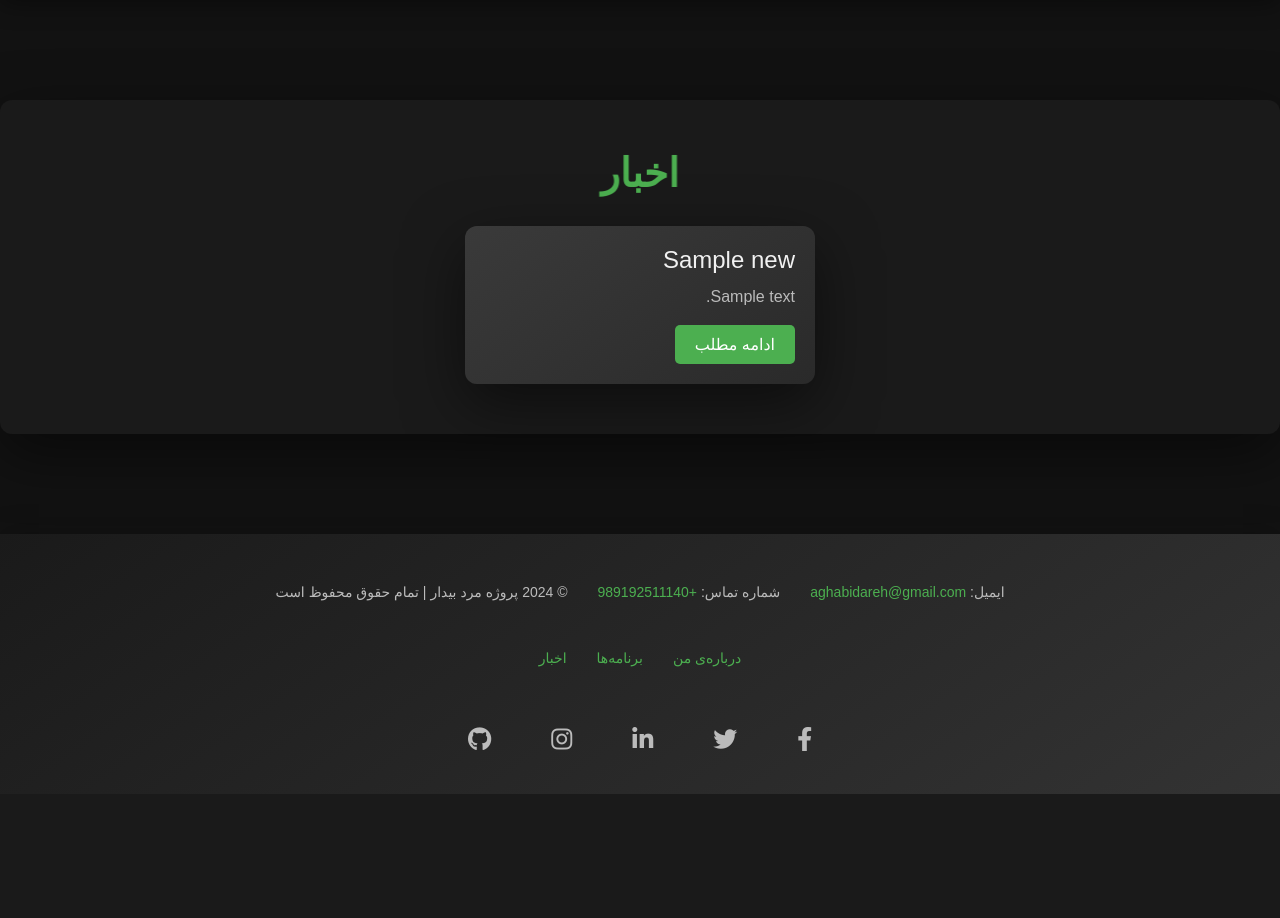
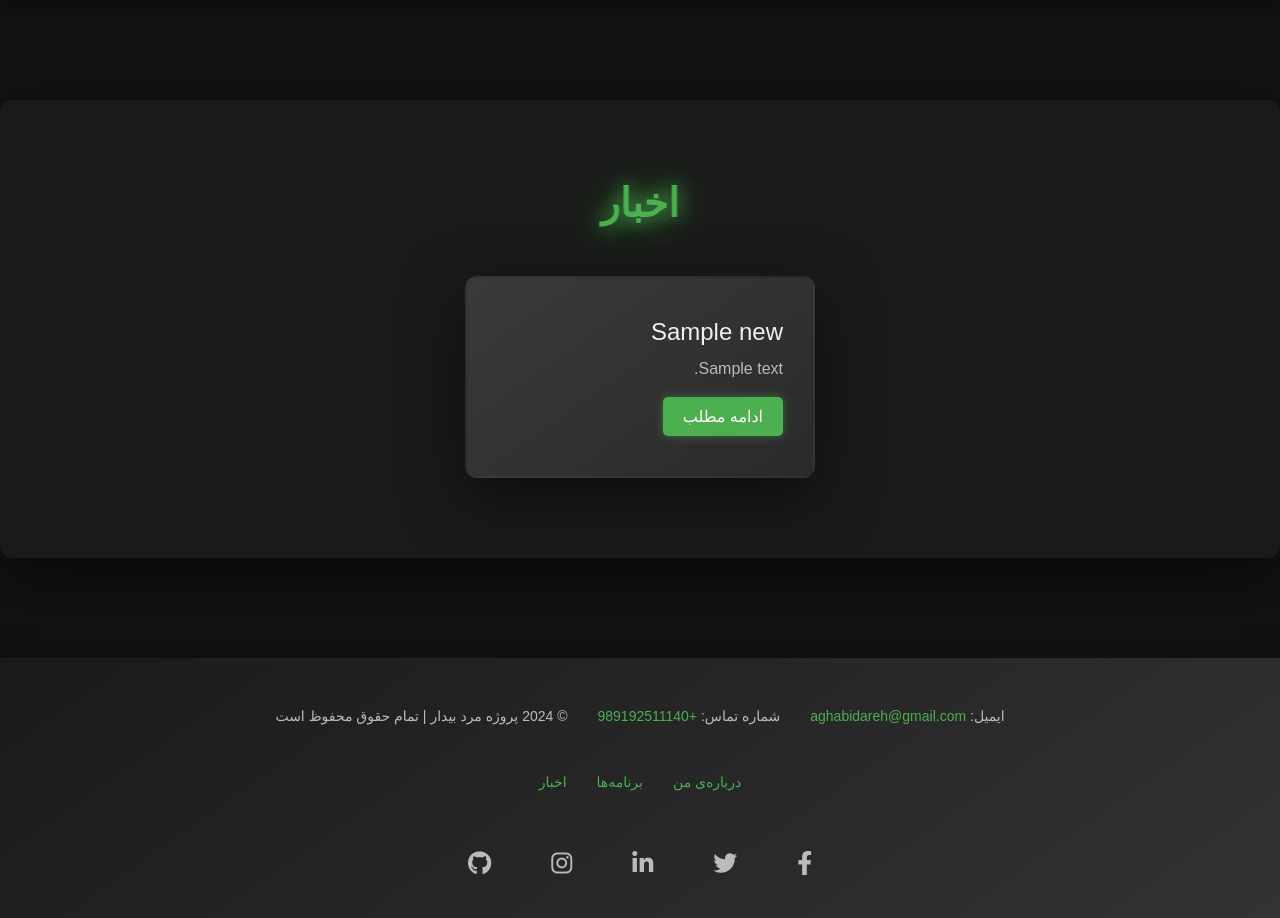
Before and after one commit to aghabidareh/AghabidarehProject, a Django app: template projects/templates/projects/news.html in a window 1280 px wide. Shown: the part 64-982 px from the top of the page. Before the commit the page ends 858 px from the top, so only its background shows below. Run offline with Django 4.2, Linux system fonts and the light colour scheme; the template is opened without the code that fills it: most values are stand-ins (such as "Sample title", 1, 10 or a date in 2020); some web fonts are replaced.

Commit message:
news-division

```diff
--- a/static/css/main.css
+++ b/static/css/main.css
@@ -400,7 +400,7 @@ footer .social-icon:hover {
 
 
 .news {
-    padding: 50px 20px;
+    padding: 80px 20px;
     text-align: center;
     background-color: #1a1a1a;
     border-radius: 12px;
@@ -415,9 +415,11 @@ footer .social-icon:hover {
 .news h2 {
     font-size: 40px;
     font-weight: 600;
-    margin-bottom: 30px;
+    margin-bottom: 50px;
     color: #4caf50;
+    text-shadow: 0 0 10px #4caf50, 0 0 20px #4caf50;
     transform: rotateY(10deg);
+    animation: neonGlow 2s infinite alternate;
 }
 
 .news-cards {
@@ -439,7 +441,28 @@ footer .social-icon:hover {
     opacity: 0;
     transform: rotateX(-20deg);
     animation: cardAppear 1s forwards;
+    position: relative;
+    overflow: hidden;
+    border: 2px solid transparent;
     background: linear-gradient(145deg, #3a3a3a, #2a2a2a);
+}
+
+.news-card::before {
+    content: '';
+    position: absolute;
+    top: -2px;
+    left: -2px;
+    right: -2px;
+    bottom: -2px;
+    background: linear-gradient(45deg, #4caf50, #81c784, #2e7d32);
+    z-index: -1;
+    border-radius: 12px;
+    opacity: 0;
+    transition: opacity 0.4s ease;
+}
+
+.news-card:hover::before {
+    opacity: 1;
 }
 
 .news-card:hover {
@@ -449,21 +472,28 @@ footer .social-icon:hover {
     background: linear-gradient(145deg, #333, #444);
 }
 
-.news-image {
+.news-image-wrapper {
     width: 100%;
     height: 200px;
     border-radius: 8px;
+    overflow: hidden;
+    position: relative;
+}
+
+.news-image {
+    width: 100%;
+    height: 100%;
     object-fit: cover;
-    margin-bottom: 15px;
-    transition: transform 0.3s ease;
+    transition: transform 0.4s ease;
 }
 
 .news-card:hover .news-image {
-    transform: scale(1.05);
+    transform: scale(1.1);
 }
 
 .news-content {
     text-align: right;
+    padding: 20px 10px;
 }
 
 .news-content h3 {
@@ -489,12 +519,14 @@ footer .social-icon:hover {
     color: white;
     text-decoration: none;
     border-radius: 5px;
-    transition: background-color 0.3s ease, transform 0.3s ease;
+    transition: background-color 0.3s ease, transform 0.3s ease, box-shadow 0.3s ease;
+    box-shadow: 0 0 10px rgba(76, 175, 80, 0.5);
 }
 
 .news-link:hover {
     background-color: #45a049;
     transform: translateY(-3px);
+    box-shadow: 0 0 20px rgba(76, 175, 80, 0.8);
 }
 
 .news-card:hover h3 {
@@ -504,3 +536,12 @@ footer .social-icon:hover {
 .news-card:hover p {
     color: #ddd;
 }
+
+@keyframes neonGlow {
+    0% {
+        text-shadow: 0 0 10px #4caf50, 0 0 20px #4caf50;
+    }
+    100% {
+        text-shadow: 0 0 20px #4caf50, 0 0 40px #4caf50;
+    }
+}
```
